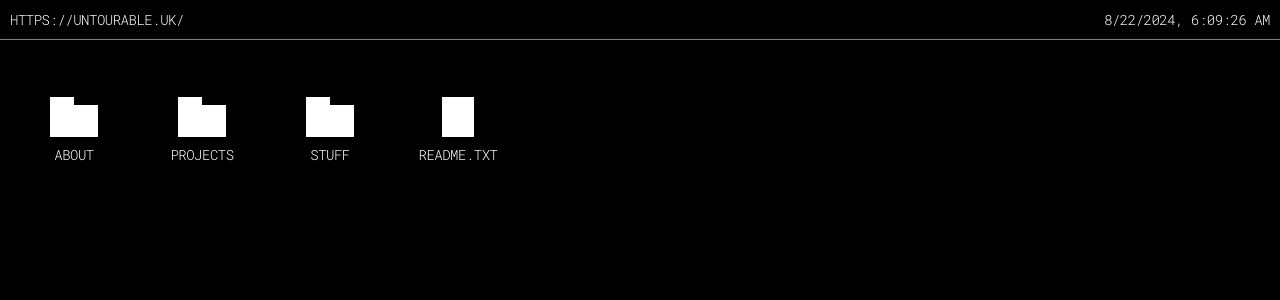
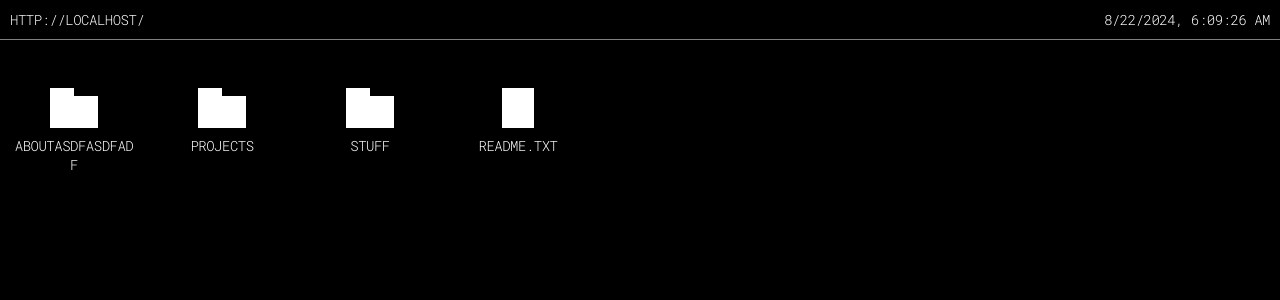
Before and after one commit to unsignd/untourable.uk, a React (Create React App) app: page / in a window 1280 px wide. Shown: the top 300 px of the page. Built offline with nearby package versions, Linux system fonts and the light colour scheme.

Commit message:
fix bug and add details

```diff
--- a/src/assets/raw.ts
+++ b/src/assets/raw.ts
@@ -3,9 +3,8 @@ export const readme = `welcome to my space!
 
 * ~/about: brief info about me
 * ~/projects: projects ive done
-* ~/stuff: a bin for dumbass projects i coded
-* ~/readme.txt: ur here!
+* ~/stuff: shits, useful links, etc.
 
 
-check out what u want freely
+check out freely
 have fun :')`;
--- a/src/components/Header.tsx
+++ b/src/components/Header.tsx
@@ -11,8 +11,20 @@ const Container = styled.div`
   display: flex;
   align-items: center;
   justify-content: space-between;
+  gap: 40px;
 
   border-bottom: 1px solid #808080;
+`;
+
+const TitleText = styled(Text)`
+  text-overflow: ellipsis;
+  overflow: hidden;
+  white-space: nowrap;
+`;
+
+const TimeText = styled(Text)`
+  text-size-adjust: none;
+  flex-shrink: 0;
 `;
 
 export function Header() {
@@ -30,8 +42,8 @@ export function Header() {
 
   return (
     <Container>
-      <Text>HTTPS://UNTOURABLE.UK/</Text>
-      <Text>{new Date().toLocaleString()}</Text>
+      <TitleText>{window.location.href.toUpperCase()}</TitleText>
+      <TimeText>{time}</TimeText>
     </Container>
   );
 }
--- a/src/components/Item.tsx
+++ b/src/components/Item.tsx
@@ -19,13 +19,19 @@ const Container = styled.div`
   display: flex;
   flex-direction: column;
   align-items: center;
-  justify-content: center;
+  justify-content: start;
   gap: 8px;
 
   cursor: pointer;
 
   &:hover {
+    gap: 9px;
+
     border: 1px dotted #808080;
+
+    & * {
+      margin-top: -1px;
+    }
   }
 `;
 
--- a/src/components/Window.tsx
+++ b/src/components/Window.tsx
@@ -37,6 +37,7 @@ const HeaderContainer = styled.div`
   display: flex;
   align-items: center;
   justify-content: space-between;
+  gap: 40px;
 
   border-bottom: 1px solid #808080;
 
@@ -52,9 +53,17 @@ const HeaderContainer = styled.div`
   }
 `;
 
+const TitleText = styled(Text)`
+  text-overflow: ellipsis;
+  overflow: hidden;
+  white-space: nowrap;
+`;
+
 const ButtonGroup = styled.div`
   display: flex;
   gap: 10px;
+
+  flex-shrink: 0;
 `;
 
 const Button = styled.button`
@@ -92,12 +101,12 @@ const FinderContainer = styled.div`
   padding: 40px;
 
   display: grid;
-  grid-template-columns: repeat(auto-fill, 48px);
+  grid-template-columns: repeat(auto-fill, 68px);
   grid-template-rows: 72px;
   gap: 80px;
 `;
 
-export function Window({ id, data, position }: WindowType) {
+export function Window({ id, name, data, position }: WindowType) {
   const [isMinimized, setIsMinimzed] = useState<boolean>(false);
 
   const [windowList, setWindowList] = useRecoilState(windowListState);
@@ -116,7 +125,7 @@ export function Window({ id, data, position }: WindowType) {
           })
         }
       >
-        <Text>{data.name}</Text>
+        <TitleText>{name}</TitleText>
         <ButtonGroup>
           <Button
             onMouseDown={(event) => event.stopPropagation()}
@@ -161,22 +170,23 @@ export function Window({ id, data, position }: WindowType) {
                     ...windowList.filter((window) => window.id !== id),
                     {
                       ...windowList.find((window) => window.id === id)!,
+                      name: `${name}/${child.name}`,
                       data: {
-                        name: `${data.name}/${child.name}`,
-                        children: data.children,
+                        name: child.name,
+                        children: child.children,
                       },
                     },
                   ]);
                 }
               }}
             >
-              {data.name}
-              {isFile(data)
+              {child.name}
+              {isFile(child)
                 ? {
                     [FileEnum.TEXT]: '.txt',
                     [FileEnum.IMAGE]: '.png',
                     [FileEnum.VIDEO]: '.mp4',
-                  }[data.type]
+                  }[child.type]
                 : ''}
             </Item>
           ))}
--- a/src/modules/atom.ts
+++ b/src/modules/atom.ts
@@ -12,7 +12,7 @@ const dataState = atom<(FileType | FolderType)[]>({
   key: 'dataState',
   default: [
     {
-      name: 'about',
+      name: 'aboutasdfasdfadf',
       children: [
         {
           name: 'awards',
--- a/src/pages/Landing.tsx
+++ b/src/pages/Landing.tsx
@@ -14,7 +14,7 @@ const Container = styled.div`
   padding: 40px;
 
   display: grid;
-  grid-template-columns: repeat(auto-fill, 48px);
+  grid-template-columns: repeat(auto-fill, 68px);
   grid-template-rows: 72px;
   gap: 80px;
 `;
@@ -63,8 +63,6 @@ export function Landing() {
               ...windowList,
               {
                 id: windowList.length,
-                data: isFile(data)
-                  ? {
                 name: `~/${data.name}${
                   isFile(data)
                     ? {
@@ -74,19 +72,14 @@ export function Landing() {
                       }[data.type]
                     : ''
                 }`,
+                data: isFile(data)
+                  ? {
+                      name: data.name,
                       type: data.type,
                       data: data.data,
                     }
                   : {
-                      name: `~/${data.name}${
-                        isFile(data)
-                          ? {
-                              [FileEnum.TEXT]: '.txt',
-                              [FileEnum.IMAGE]: '.png',
-                              [FileEnum.VIDEO]: '.mp4',
-                            }[data.type]
-                          : ''
-                      }`,
+                      name: data.name,
                       children: data.children,
                     },
                 position: {
--- a/src/types/index.ts
+++ b/src/types/index.ts
@@ -22,6 +22,7 @@ export type FolderType = {
 
 export type WindowType = {
   id: number;
+  name: string;
   data: FileType | FolderType;
   position: PositionType;
   isDeceased?: boolean;
```
Lines whose indentation alone changed are shown as unchanged.
